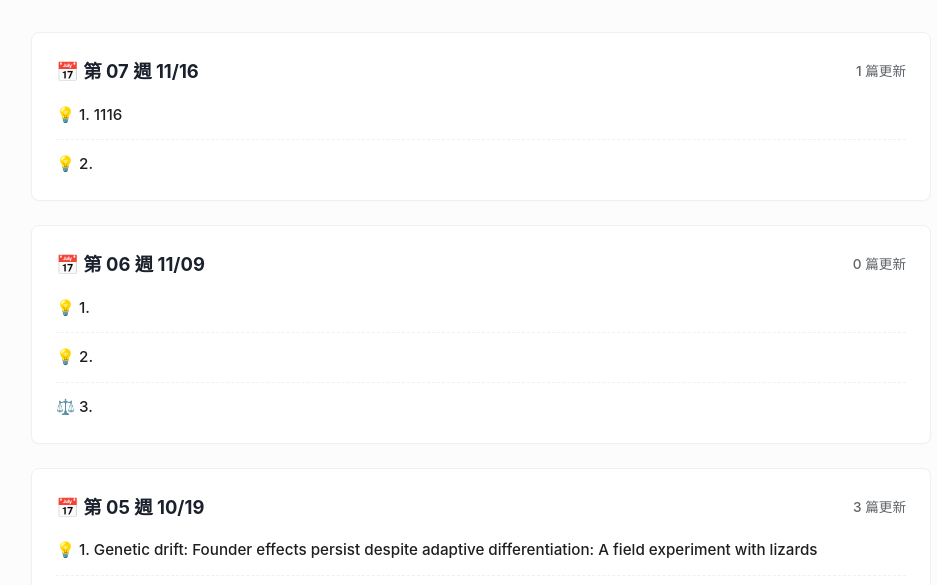
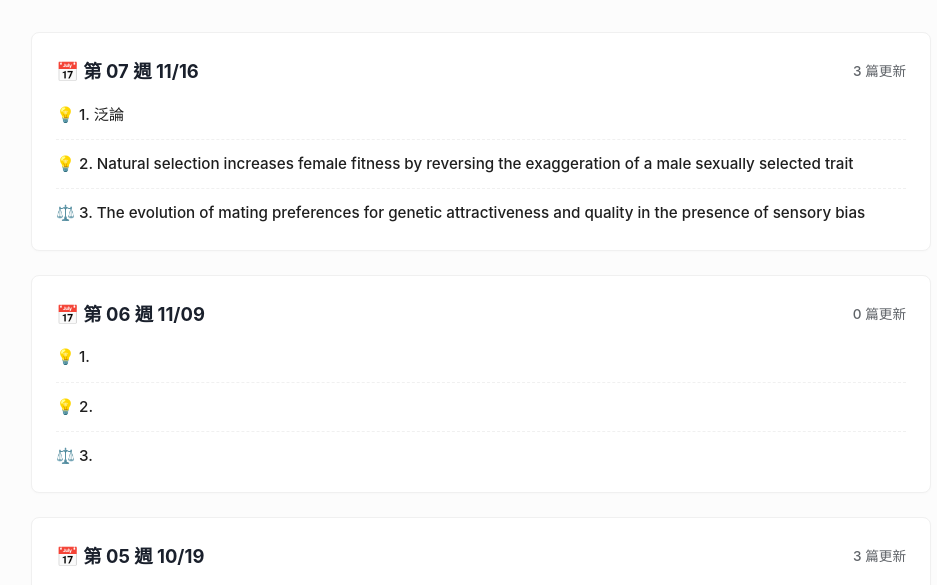
Before and after one commit to gaia-y/evo-gaia, a plain HTML site: page index.html in a window 1280 px wide. Shown: the part 154-739 px from the top of the page, without its empty margins (159-1096 px from the left). Drawn offline with Linux system fonts and the light colour scheme.

Commit message:
summary
update

```diff
--- a/index.html
+++ b/index.html
@@ -110,14 +110,17 @@
         <div class="week-section">
             <div class="week-header">
                 <div class="week-title">📅 第 07 週 11/16</div>
-                <div class="badge"> 1 篇更新</div>
+                <div class="badge"> 3 篇更新</div>
             </div>
             <ul>
                 <li>
-                    <a href="notebooklm-conversation-演化學w7-chat-2026-11-15.html" class="chat-link"> 💡 1. 1116 </a>
+                    <a href="notebooklm-conversation-演化學w7-chat-2026-11-15.html#part1" class="chat-link"> 💡 1. 泛論</a>
                 </li>
                 <li>
-                    <a href="W7-2" class="chat-link"> 💡 2. </a>
+                    <a href="notebooklm-conversation-演化學w7-chat-2026-11-15.html#part2" class="chat-link"> 💡 2. Natural selection increases female fitness by reversing the exaggeration of a male sexually selected trait</a>
+                </li>
+                <li>
+                    <a href="notebooklm-conversation-演化學w7-chat-2026-11-15.html#part3" class="chat-link"> ⚖️ 3. The evolution of mating preferences for genetic attractiveness and quality in the presence of sensory bias</a>
                 </li>
             </ul>
         </div>
```
Also changed, not shown: notebooklm-conversation-演化學w7-chat-2026-11-15.html (+1 -1 lines).
